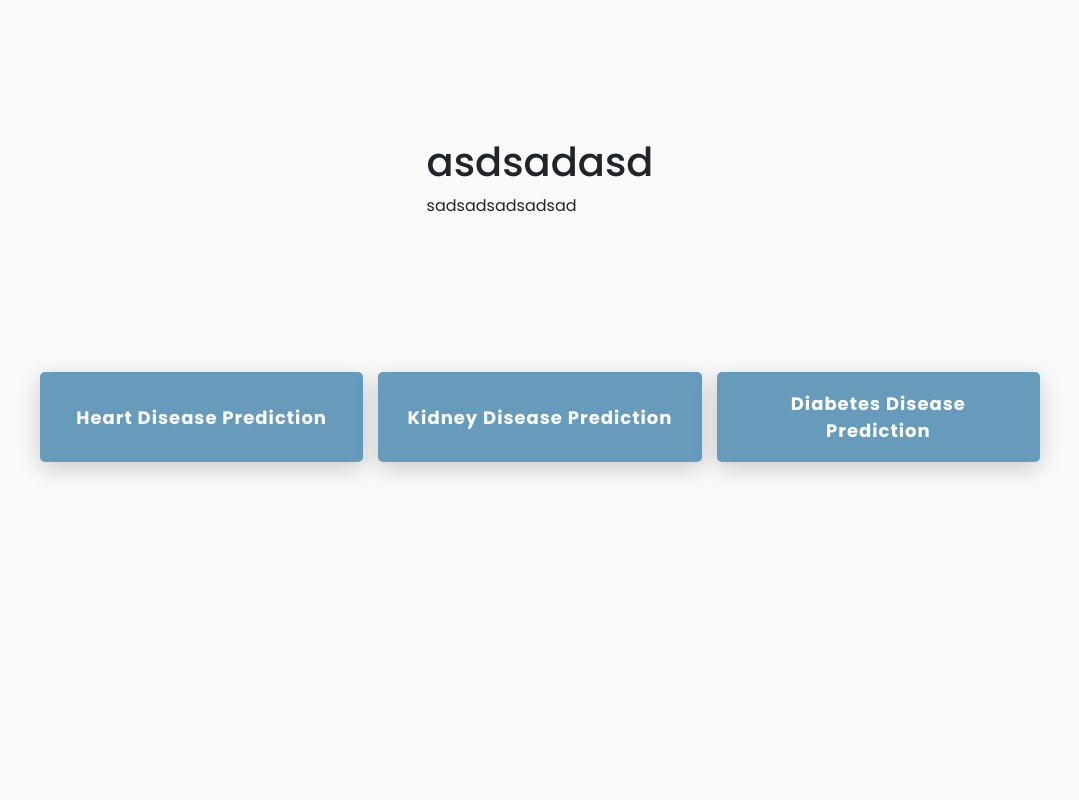
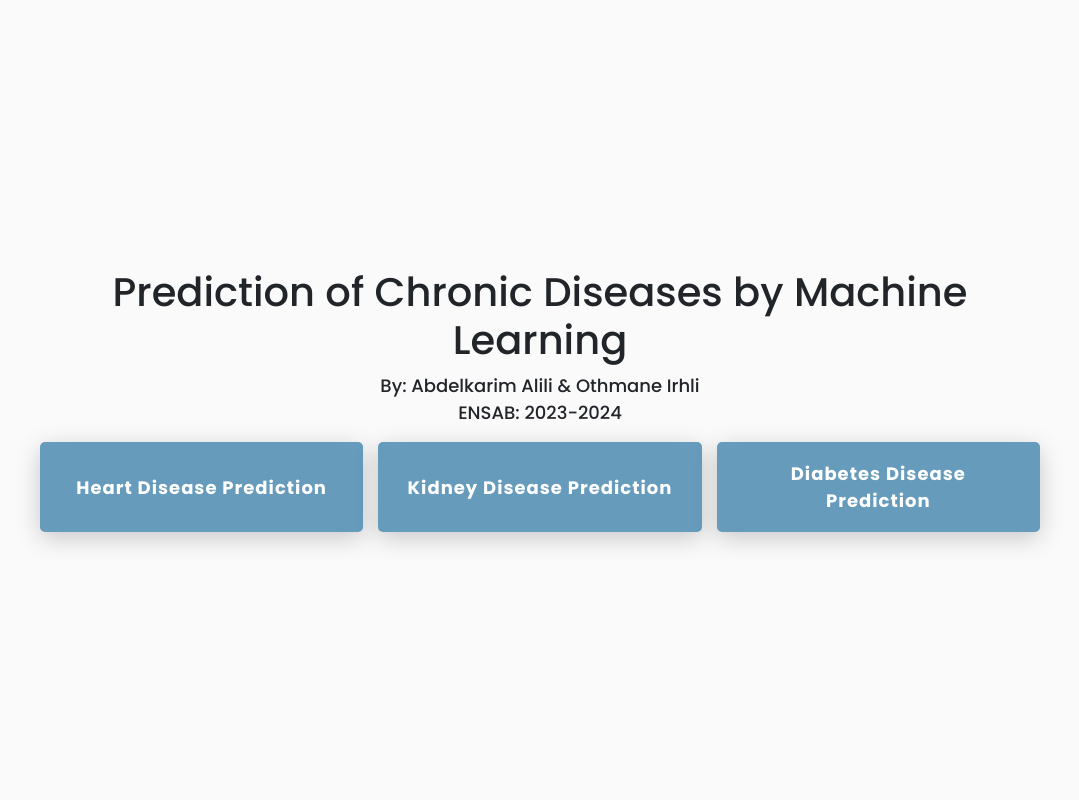
Before and after one commit to abdelkarim-alili/Prediction-of-Chronic-Diseases-by-Machine-Learning, a Flask app: page / in a window 1280 px wide. Shown: the whole page, without its empty margins (100-1179 px from the left). Run offline with Flask 3, Linux system fonts and the light colour scheme; some libraries are stand-ins or nearby versions.

Commit message:
Modifier style de la page index.html

```diff
--- a/static/css/style.css
+++ b/static/css/style.css
@@ -10,14 +10,25 @@ body {
     background-color: #fafafa;
 }
 
+section {
+    height: 100vh;
+    display: flex;
+    justify-content: center;
+    align-items: center;
+}
+
 .container {
     width: 80%;
     margin: 0 auto;
-    height: 75vh;
-    display: flex;
-    flex-direction: column;
-    justify-content: space-evenly;
-    align-items: center;
+}
+
+.header {
+    text-align: center;
+}
+
+.header p {
+    font-size: 18px;
+    font-weight: 500;
 }
 
 .grid-3 {
@@ -95,3 +106,12 @@ body {
 .footer a:hover {
     color: #83c5be;
 }
+
+@media (max-width: 768px) {
+    .grid-3 {
+        display: grid;
+        grid-template-columns: 1fr;
+        grid-template-rows: repeat(3, 1fr);
+        grid-row-gap: 15px;
+    }
+}
--- a/templates/index.html
+++ b/templates/index.html
@@ -3,7 +3,7 @@
 <head>
     <meta charset="UTF-8">
     <meta name="viewport" content="width=device-width, initial-scale=1.0">
-    <title>Flask App</title>
+    <title>Prediction of Chronic Diseases by Machine Learning</title>
     <link rel="stylesheet" href="{{ url_for('static', filename='css/bootstrap.min.css') }}">
     <link rel="stylesheet" href="{{ url_for('static', filename='css/style.css') }}">
 </head>
@@ -11,8 +11,8 @@
     <section>
         <div class="container">
             <div class="header">
-                <h1>asdsadasd</h1>
-                <p>sadsadsadsadsad</p>
+                <h1>Prediction of Chronic Diseases by Machine Learning</h1>
+                <p>By: Abdelkarim Alili & Othmane Irhli <br> ENSAB: 2023-2024 </p>
             </div>
             <div class="grid-3">
                 <button class="button" data-bs-toggle="modal" data-bs-target="#modalHeart">Heart Disease Prediction</button>
```
Also changed, not shown: templates/result.html (+7 -5 lines).
